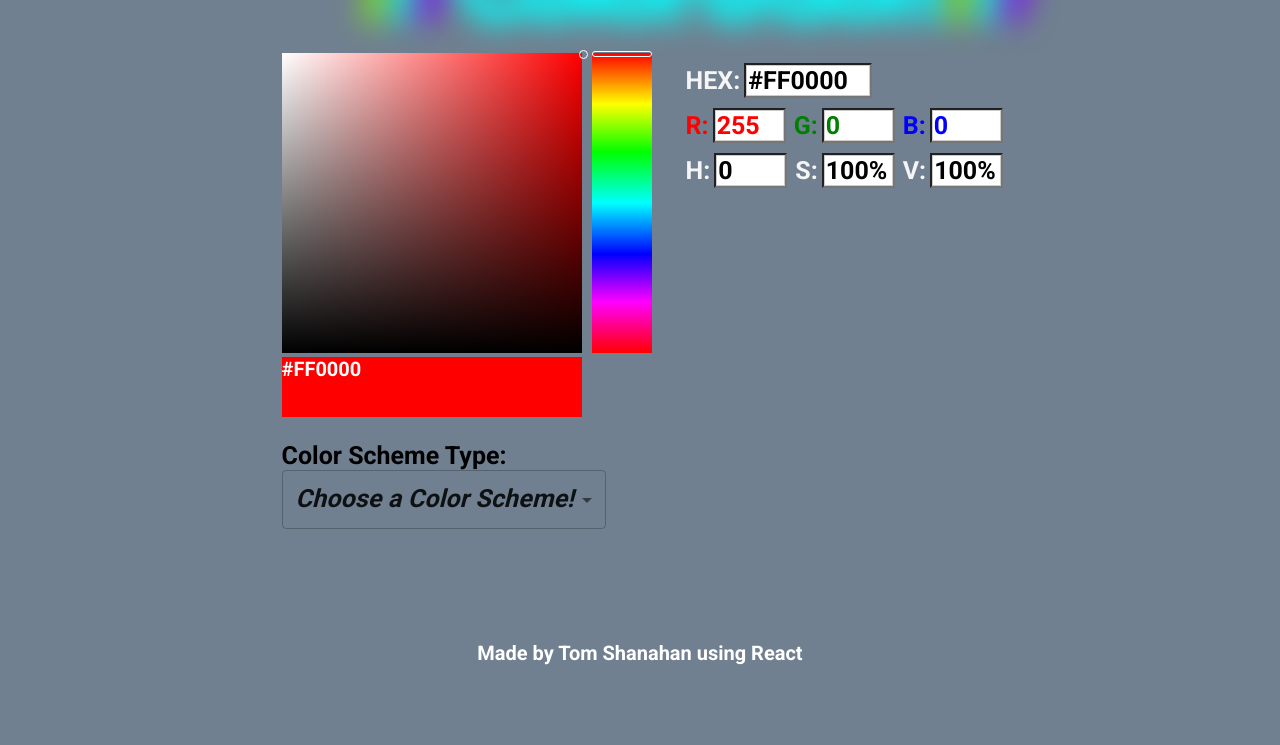
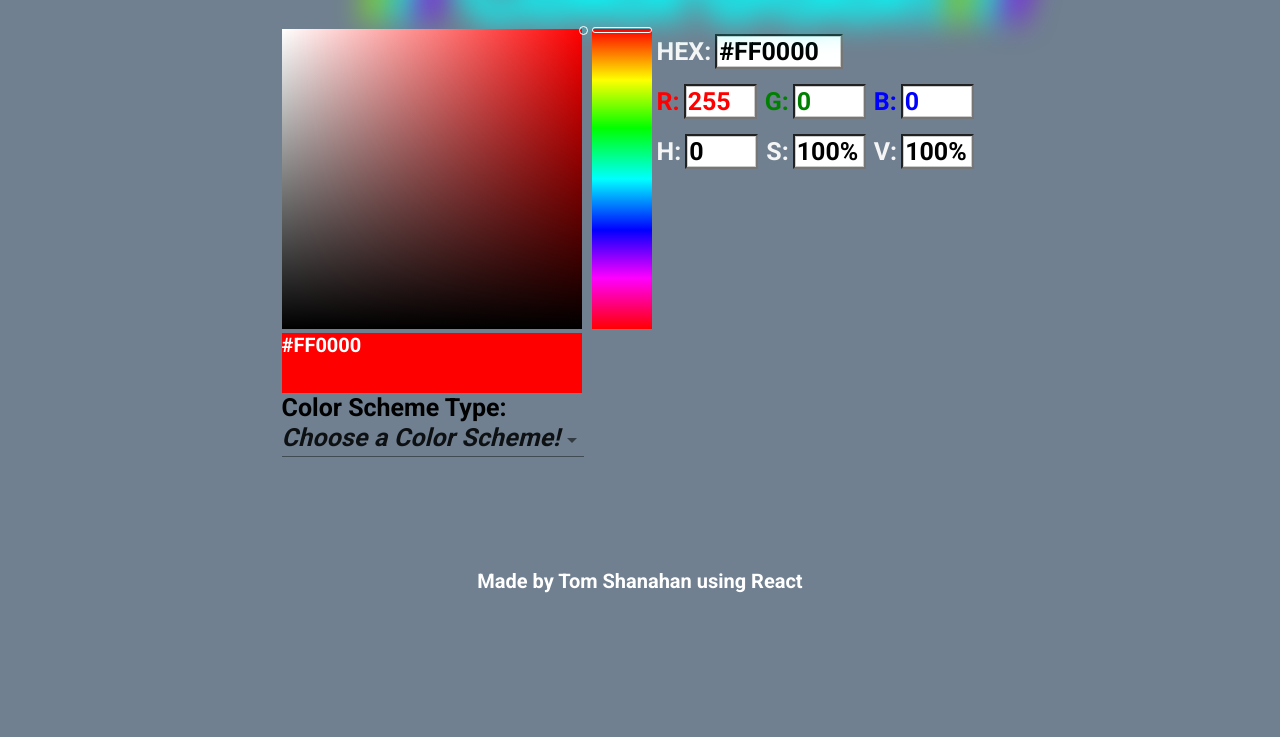
Before and after one commit to tom-shanahan/Color-Picker-Basic, a React app: page / in a window 1280 px wide. Shown: the part 143-888 px from the top of the page. Built offline with nearby package versions, Linux system fonts and the light colour scheme; some packages are replaced by stand-ins of ours.

Commit message:
spacing tweak

```diff
--- a/src/App.css
+++ b/src/App.css
@@ -1,20 +1,24 @@
 @import url('https://fonts.googleapis.com/css2?family=Roboto&display=swap');
+
+.input-group {
+    padding-right: 2px;
+    padding-bottom: 2px;
+}
 
 @media only screen and (min-width: 900px) {
     .input-group {
-        padding: 5px;
+        padding-right: 15px!important;
+        padding-bottom: 15px!important;
     }
     .sat-hue-element {
         margin-left: 3vw;
     }
 }
-
 @media only screen and (min-width: 1000px) {
     .sat-hue-element {
         margin-left: 5vw;
     }
 }
-
 @media only screen and (min-width: 1080px) {
     .sat-hue-element {
         margin-left: 8vw;
--- a/src/ColorPicker.js
+++ b/src/ColorPicker.js
@@ -89,7 +89,7 @@ class ColorPicker extends Component {
 
         return (
             <Box style={{ 'background':'slategrey', minHeight: '100vh',minWidth: '100vw',paddingBottom:'10vh' }}>
-                <Grid container spacing={3} className='grid-container'>
+                <Grid container className='grid-container'>
                     <Grid item xs={12} className='grid-element'>
                         <div className='container' style={{ paddingTop:'5px', marginTop:'5px' }}>
                             <h1 className="vectro" >
```
Also changed, not shown: 1 other file.
